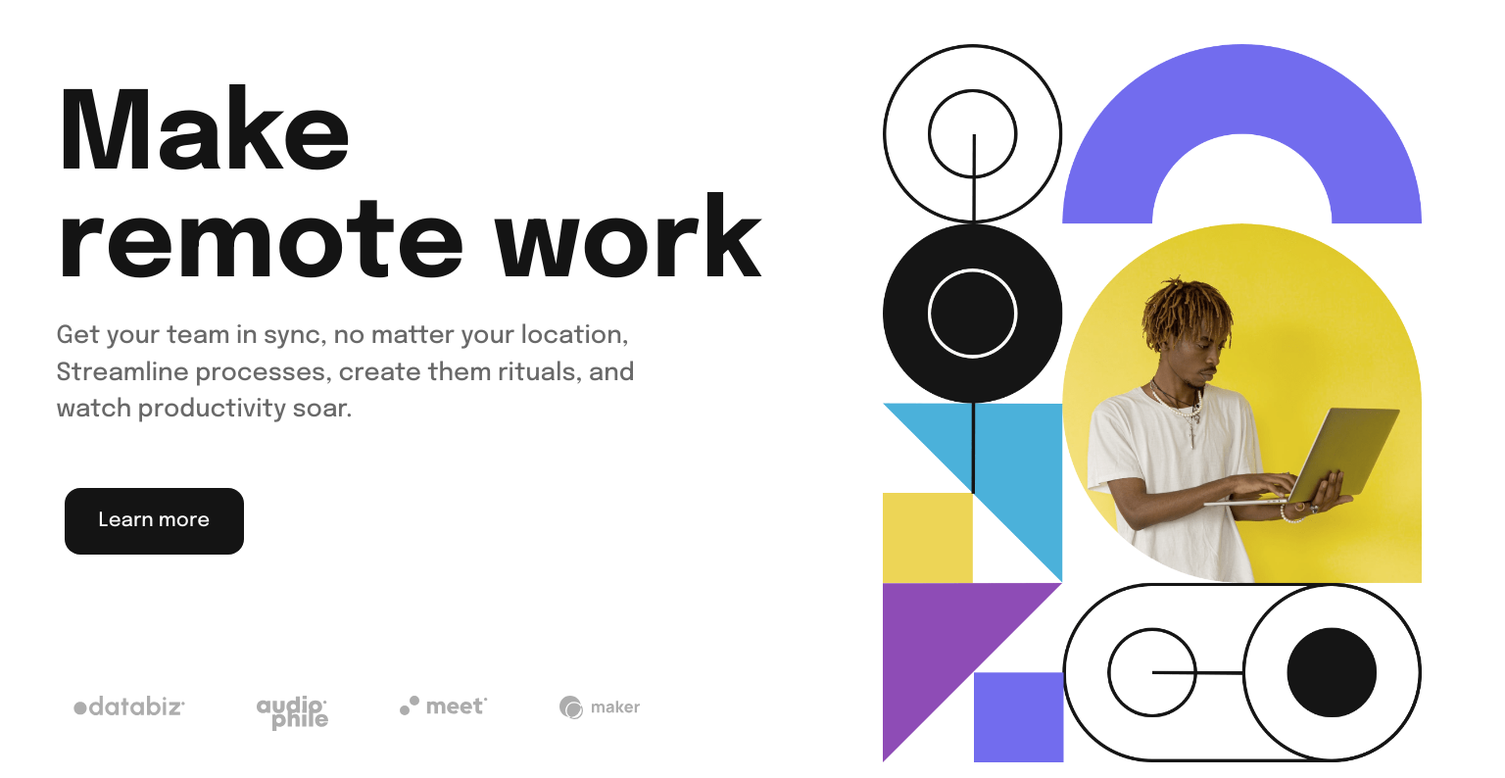
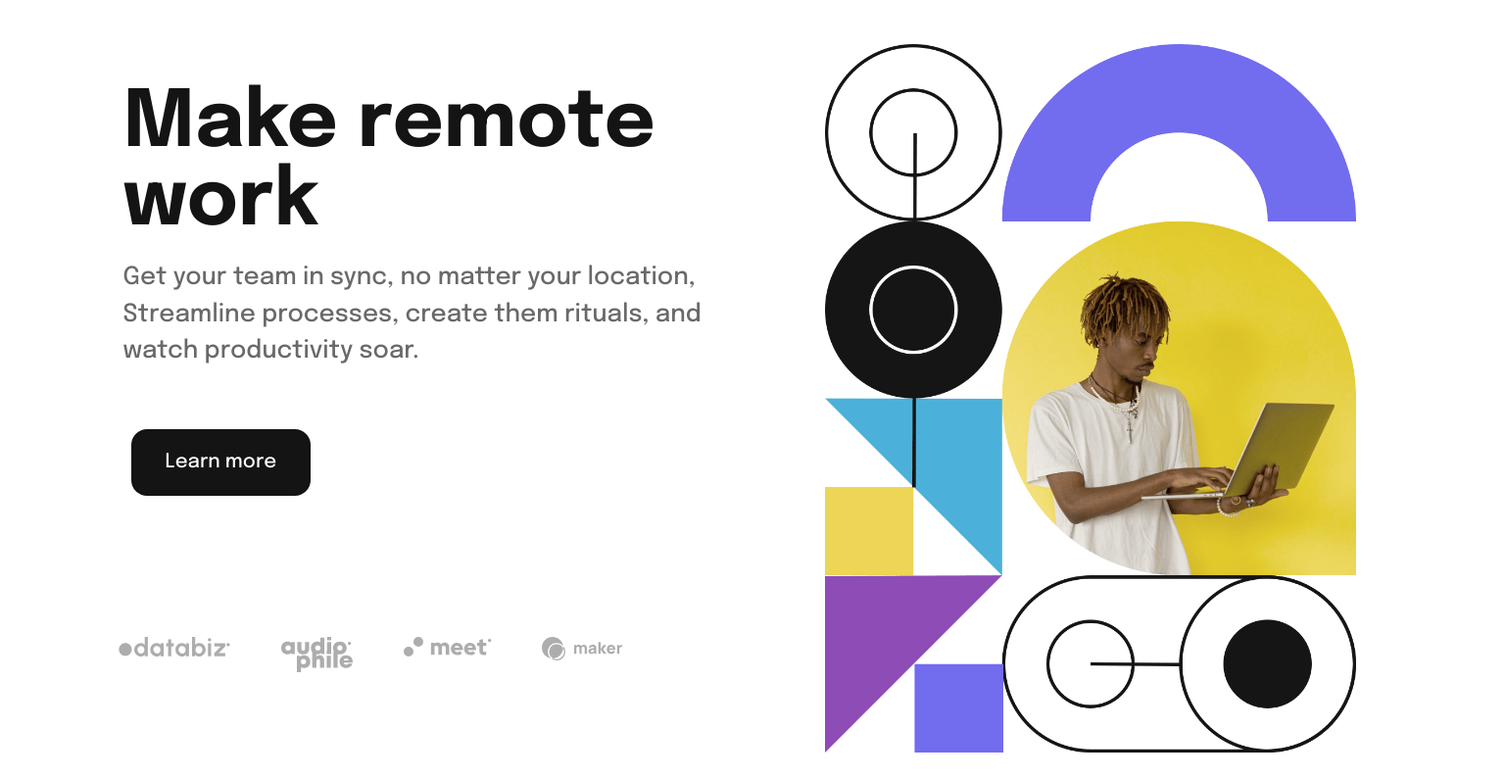
Before and after one commit to Kortlish/Intro-section-with-dropdown-navigation, a plain HTML site: page index.html in a window 1536 px wide. Shown: the part 78-872 px from the top of the page at 98% size. Drawn offline with Linux system fonts and the light colour scheme.

Commit message:
visual update

```diff
--- a/sass/main.scss
+++ b/sass/main.scss
@@ -201,7 +201,7 @@
 
 .container
 {
-	width: unquote('min(100%, 1600px)');
+	width: unquote('min(100%, 1400px)');
 	margin: 0 auto;
 }
 
@@ -404,7 +404,7 @@
 
 			&-title
 			{
-				font-size: 11rem;
+				font-size: 8rem;
 				font-weight: 700;
 			}
 
```
Also changed, not shown: css/main.css, 1 other file.
